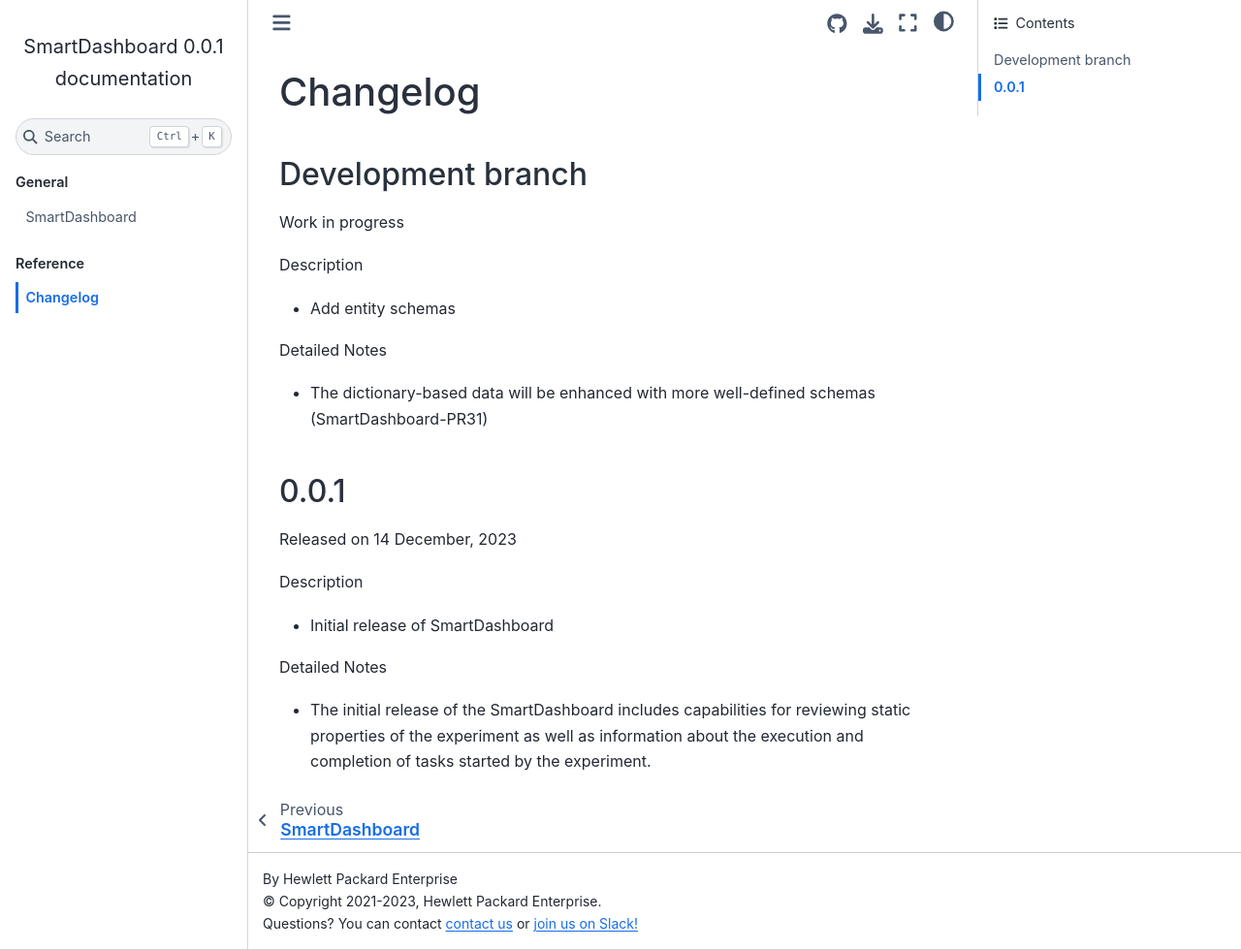
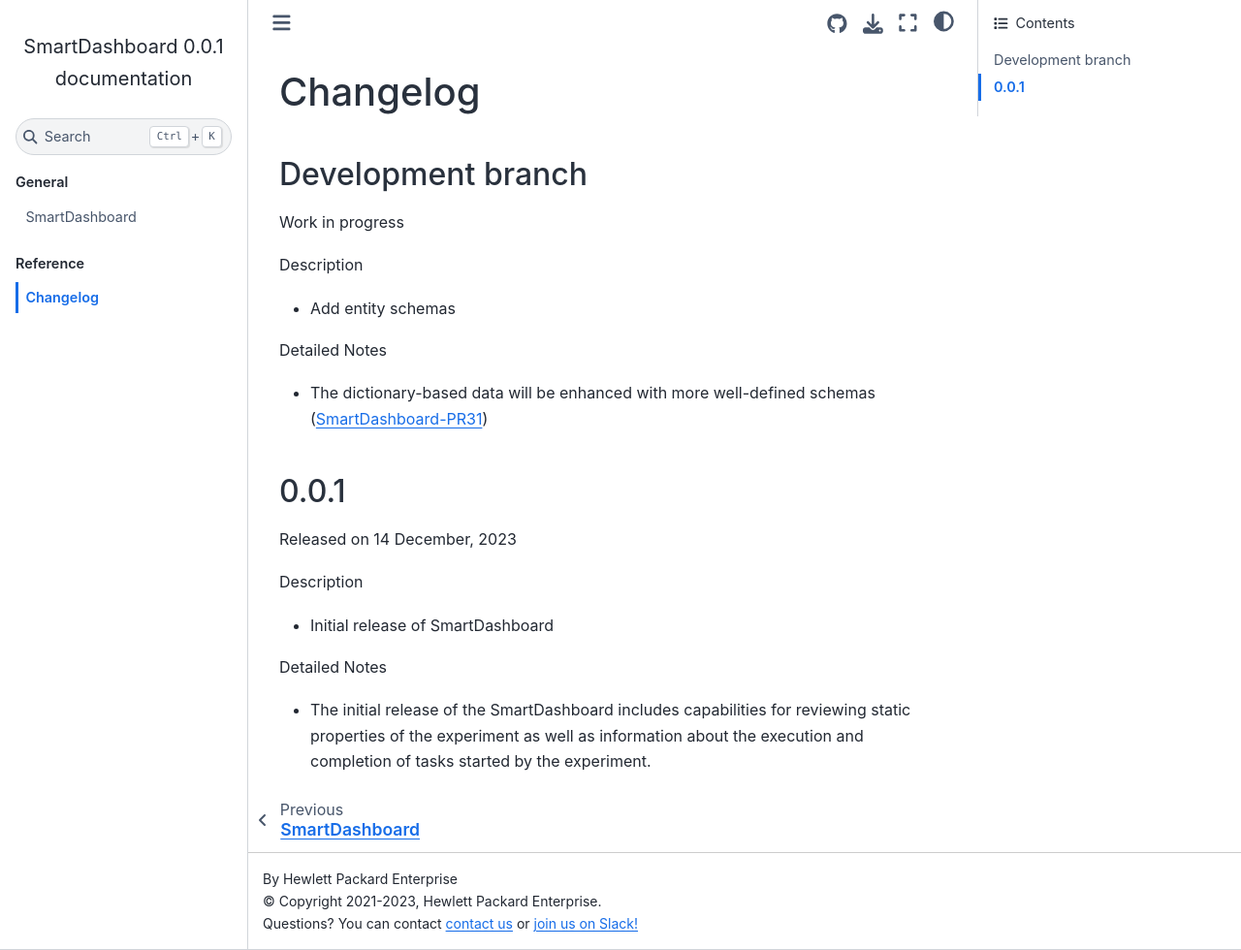
Before and after one commit to CrayLabs/SmartDashboard, a Sphinx documentation site: the page built from doc/changelog.rst, in a window 1280 px wide and 980 px high. Shown: the whole window at 97% size. Built offline with Sphinx 7.4.7 and the Sphinx Book theme 1.1.4, drawn with Linux system fonts in a browser that asks for light colours; formulas are drawn with MathJax 3; some of the changed lines change nothing that is shown.

Commit message:
Fix improperly formatted link

```diff
--- a/doc/changelog.rst
+++ b/doc/changelog.rst
@@ -14,9 +14,9 @@
 Detailed Notes
 
 - The dictionary-based data will be enhanced with more well-defined
-  schemas (SmartDashboard-PR31)
+  schemas (SmartDashboard-PR31_)
 
-.. _PR31: https://github.com/CrayLabs/SmartDashboard/pull/31
+.. _SmartDashboard-PR31: https://github.com/CrayLabs/SmartDashboard/pull/31
 
 
 0.0.1
```
